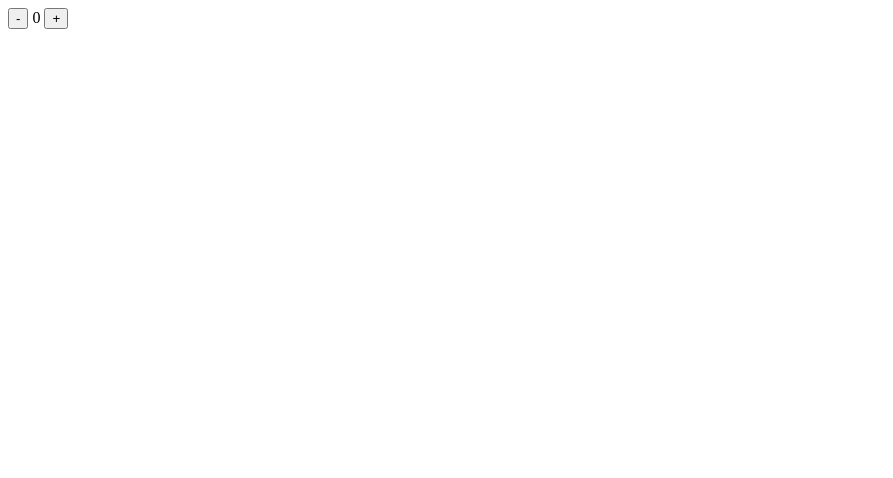
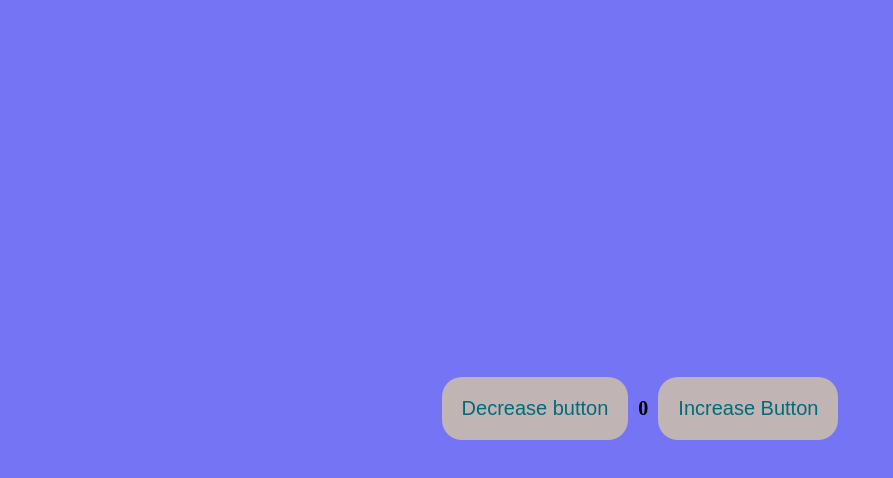
Before and after one commit to tobidechamp15/numberCounter, a plain HTML site: page index.html in a window 1280 px wide. Shown: the whole page, without its empty margins (0-893 px from the left). Drawn offline with Linux system fonts and the light colour scheme.

Commit message:
added-stlying

```diff
--- a/index.html
+++ b/index.html
@@ -5,11 +5,12 @@
     <meta http-equiv="X-UA-Compatible" content="IE=edge">
     <meta name="viewport" content="width=device-width, initial-scale=1.0">
     <title>Document</title>
+    <link rel="stylesheet" href="style.css">
 </head>
 <body>
-    <button id="minus">-</button>
+    <button id="minus">Decrease button</button>
     <span id="numberDisplay">0</span>
-    <button id="add">+</button>
+    <button id="add">Increase Button</button>
 
     <script src="script.js"></script>
 </body>
--- /dev/null
+++ b/style.css
@@ -0,0 +1,40 @@
+body{
+    display: flex;
+    justify-content: center;
+    align-items: center;
+    height: 100vh;
+    background-color: rgb(116, 116, 245);
+    gap: 10px;
+}
+body:hover{
+    background-color: blue;
+    transition: 9.9s;
+}
+button {
+  background-color: #c1b4b4;
+  color: rgb(0, 107, 121);
+  width: fit-content;
+  padding: 20px;
+  border-radius: 20px;
+  border: none;
+  font: 400;
+  font-size: 20px;
+}
+button:hover {
+  color: rgb(179, 239, 15);
+  font-weight: 700;
+  background-color: #035c33;
+  font-family: Arial, Helvetica, sans-serif;
+  transition: 0.9s;
+  font-size: 15px;
+  padding: 15px;
+}
+span{
+    font-size: 20px;
+    font-weight: 600;
+
+}
+span:hover{
+    transition: 0.7s;
+    font-size: 50px;
+}
```
